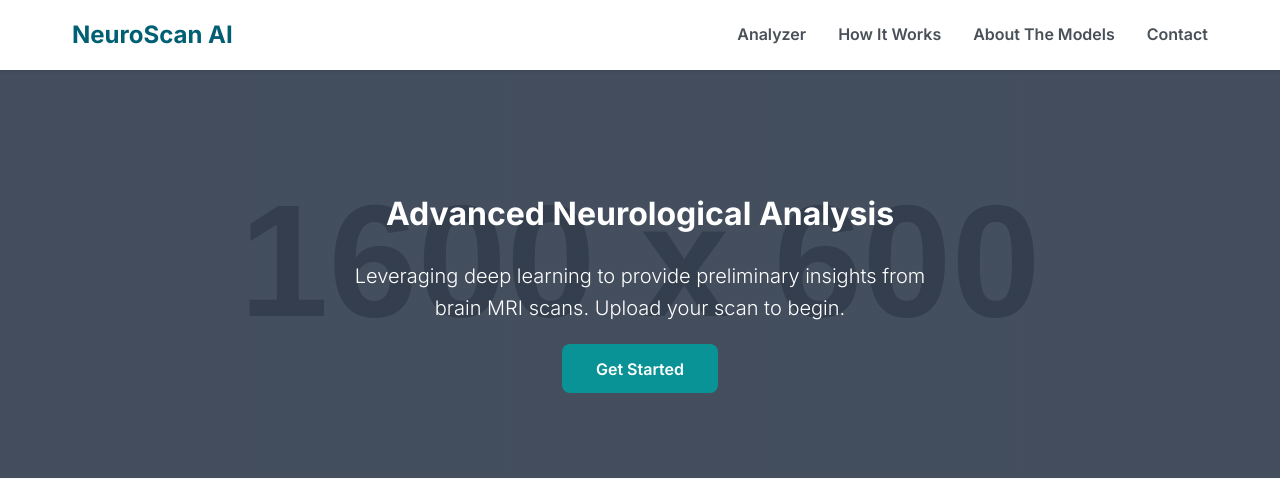
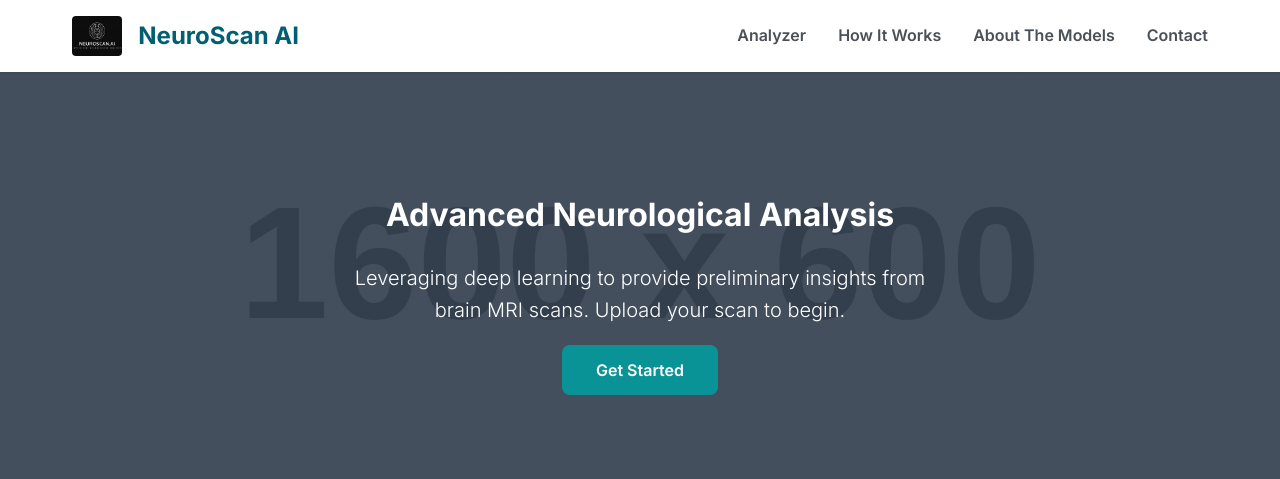
Before and after one commit to rhit-calviet/NeuroProject, a Flask app: page / in a window 1280 px wide. Shown: the top 479 px of the page. Run offline with Flask 3, Linux system fonts and the light colour scheme; grey boxes labelled with a size stand in for pictures from a placeholder-image service; some libraries are stand-ins or nearby versions.

Commit message:
added logo

```diff
--- a/app.py
+++ b/app.py
@@ -135,6 +135,12 @@ def get_classification_interpretation(model_name, model_type, prediction_array):
 # --- MODIFICATION: ENHANCED PDF CLASS FOR BETTER FORMATTING ---
 class PDF(FPDF):
     def header(self):
+        # Add logo to top left corner
+        logo_path = os.path.join('static', 'images', 'icon.png')
+        if os.path.exists(logo_path):
+            self.image(logo_path, x=10, y=10, w=20)
+
+        # Title and timestamp
         self.set_font('Helvetica', 'B', 14)
         self.cell(0, 10, 'AI-Powered Brain Scan Analysis Report', 0, 1, 'C')
         self.set_font('Helvetica', '', 9)
--- a/static/css/style.css
+++ b/static/css/style.css
@@ -45,6 +45,16 @@ body {
     max-width: 1200px;
     margin: 0 auto;
     padding: 0 2rem;
+}
+.nav-brand {
+    display: flex;
+    align-items: center;
+}
+.nav-container img {
+    height: 40px;
+    width: auto;
+    margin-right: 1rem;
+    border-radius: 4px;
 }
 .nav-logo {
     font-size: 1.5rem;
--- a/templates/index.html
+++ b/templates/index.html
@@ -4,7 +4,7 @@
     <meta charset="UTF-8">
     <meta name="viewport" content="width=device-width, initial-scale=1.0">
     <title>NeuroScan AI - Advanced Brain Scan Analysis</title>
-    <link rel="icon" type="image/png" href="../static/images/icon.png">
+    <link rel="icon" type="image/png" href="{{ url_for('static', filename='images/.png') }}">
     <link rel="stylesheet" href="{{ url_for('static', filename='css/style.css') }}">
     <link rel="preconnect" href="https://fonts.googleapis.com">
     <link rel="preconnect" href="https://fonts.gstatic.com" crossorigin>
@@ -14,7 +14,10 @@
 <body>
     <nav class="navbar">
         <div class="nav-container">
-            <a href="/" class="nav-logo">NeuroScan AI</a>
+            <div class="nav-brand">
+                <img src="{{ url_for('static', filename='images/icon.png') }}" alt="NeuroScan AI Logo" height="40">
+                <a href="/" class="nav-logo">NeuroScan AI</a>
+            </div>
             <ul class="nav-menu">
                 <li class="nav-item"><a href="#analyzer" class="nav-link">Analyzer</a></li>
                 <li class="nav-item"><a href="#how-it-works" class="nav-link">How It Works</a></li>
--- a/templates/results.html
+++ b/templates/results.html
@@ -13,7 +13,10 @@
 <body>
     <nav class="navbar">
         <div class="nav-container">
-            <a href="/" class="nav-logo">NeuroScan AI</a>
+            <div class="nav-brand">
+                <img src="{{ url_for('static', filename='images/icon.png') }}" alt="NeuroScan AI Logo" height="40">
+                <a href="/" class="nav-logo">NeuroScan AI</a>
+            </div>
         </div>
     </nav>
 
```
